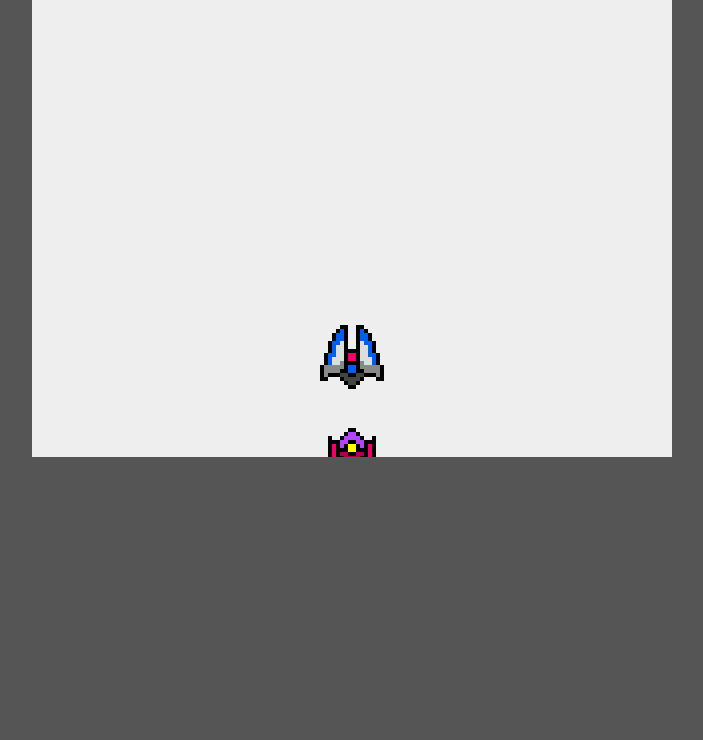
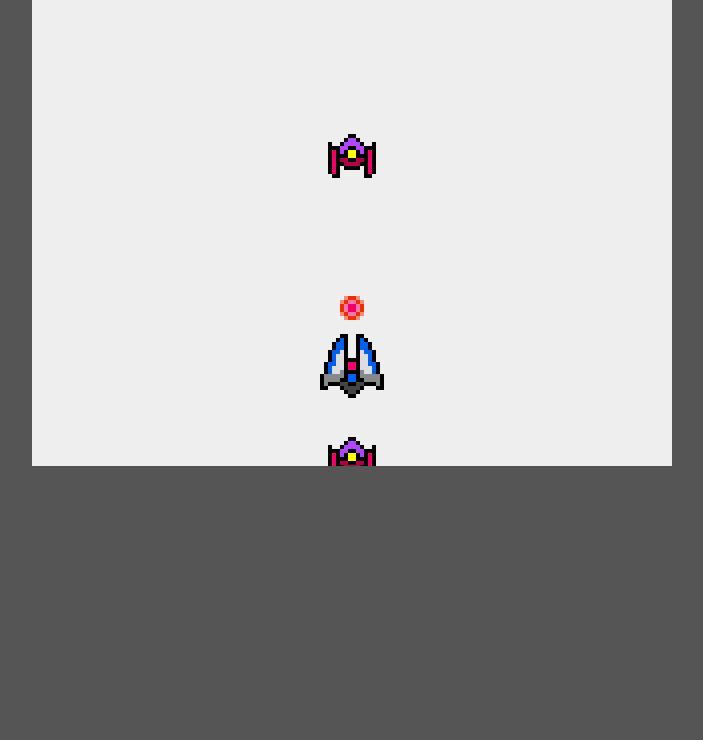
Before and after one commit to hiroki0104/shooting_game, a plain HTML site: page index.html in a window 1280 px wide. Shown: the part 60-800 px from the top of the page, without its empty margins (288-991 px from the left). Drawn offline with Linux system fonts and the light colour scheme.

Commit message:
explosion_create

```diff
--- a/index.html
+++ b/index.html
@@ -11,7 +11,7 @@
     <script src="script/script.js"></script>
   </head>
   <body>
-    <h1>My Game</h1>
+    <h1>Shooting Game(仮)</h1>
     <canvas id="main_canvas"></canvas>
   </body>
 </html>
--- a/script/character.js
+++ b/script/character.js
@@ -12,6 +12,13 @@ class Position {
     if (y != null) {
       this.y = y
     }
+  }
+
+  // targetとの距離を図る
+  distance(target) {
+    let x = this.x - target.x
+    let y = this.y - target.y
+    return Math.sqrt(x * x + y * y)
   }
 }
 
@@ -110,7 +117,7 @@ class Viper extends Character {
       }
       this.position.set(this.position.x, y)
       if (justTime % 100 < 50) {
-        this.ctx.globalAlpah = 0.5
+        this.ctx.globalAlpha = 0.5
       }
     } else {
       if (window.isKeyDown.key_ArrowLeft === true) {
@@ -140,6 +147,7 @@ class Viper extends Character {
           for (let i = 0; i < this.shotArray.length; i++) {
             if (this.shotArray[i].life <= 0) {
               this.shotArray[i].set(this.position.x, this.position.y)
+              this.shotArray[i].setPower(2)
               this.shotCheckCounter = -this.shotInterval
               break
             }
@@ -178,24 +186,53 @@ class Enemy extends Character {
   constructor(ctx, x, y, w, h, imagePath) {
     super(ctx, x, y, w, h, 0, imagePath)
     this.speed = 3
+    this.type = 'default'
+    this.frame = 0
+    this.shotArray = null
   }
 
-  set(x, y, life = 1) {
+  set(x, y, life = 1, type = 'default') {
     this.position.set(x, y)
     this.life = life
+    this.type = type
+    this.frame = 0
+  }
+
+  setShotArray(shotArray) {
+    this.shotArray = shotArray
   }
 
   update() {
     if (this.life <= 0) {
       return
     }
-    if (this.position.y - this.height > this.ctx.canvas.height) {
-      this.life = 0
+
+    switch (this.type) {
+      case 'default':
+      default:
+        if (this.frame === 50) {
+          this.fire()
+        }
+        this.position.x += this.vector.x * this.speed
+        this.position.y += this.vector.y * this.speed
+        if (this.position.y - this.height > this.ctx.canvas.height) {
+          this.life = 0
+        }
+        break
     }
-    this.position.x += this.vector.x * this.speed
-    this.position.y += this.vector.y * this.speed
+    this.draw()
+    ++this.frame
+  }
 
-    this.draw()
+  fire(x = 0.0, y = 1.0) {
+    for (let i = 0; i < this.shotArray.length; ++i) {
+      if (this.shotArray[i].life <= 0) {
+        this.shotArray[i].set(this.position.x, this.position.y)
+        this.shotArray[i].setSpeed(10.0)
+        this.shotArray[i].setVector(x, y)
+        break
+      }
+    }
   }
 }
 
@@ -203,6 +240,9 @@ class Shot extends Character {
   constructor(ctx, x, y, w, h, imagePath) {
     super(ctx, x, y, w, h, 0, imagePath)
     this.speed = 7
+    this.power = 1
+    this.targetArray = []
+    this.explosionArray = []
     // 進行方向のベクトル
     this.vector = new Position(0.0, -1.0)
   }
@@ -212,19 +252,138 @@ class Shot extends Character {
     this.life = 1
   }
 
+  setPower(power) {
+    if (power != null && power > 0) {
+      this.power = power
+    }
+  }
+
+  setTargets(targets) {
+    if (
+      targets != null &&
+      Array.isArray(targets) === true &&
+      targets.length > 0
+    ) {
+      this.targetArray = targets
+    }
+  }
+
+  setExplosions(targets) {
+    if (
+      targets != null &&
+      Array.isArray(targets) === true &&
+      targets.length > 0
+    ) {
+      this.explosionArray = targets
+    }
+  }
+
+  setSpeed(speed) {
+    if (speed != null && speed > 0) {
+      this.speed = speed
+    }
+  }
   // setVector(x, y) {
-  //   this.vector.set(x, y)
+  //   this.vector.set(x, y)z
   // }
 
   update() {
     if (this.life <= 0) {
       return
     }
-    if (this.position.y + this.height < 0) {
+    if (
+      this.position.y + this.height < 0 ||
+      this.position.y - this.height > this.ctx.canvas.height
+    ) {
       this.life = 0
     }
     this.position.x += this.vector.x * this.speed
     this.position.y += this.vector.y * this.speed
+
+    // ショットと対象との衝突判定をおこなう
+    this.targetArray.map(v => {
+      if (this.life <= 0 || v.life <= 0) {
+        return
+      }
+      let dist = this.position.distance(v.position)
+      if (dist <= (this.width + v.width) / 4) {
+        v.life -= this.power
+        if (v.life <= 0) {
+          for (let i = 0; i < this.explosionArray.length; ++i) {
+            // 爆発エフェクトの生成
+            if (this.explosionArray[i].life !== true) {
+              this.explosionArray[i].set(v.position.x, v.position.y)
+              break
+            }
+          }
+        }
+        this.life = 0
+      }
+    })
+
     this.rotationDraw()
   }
 }
+
+class Explosion {
+  constructor(ctx, radius, count, size, timeRange, color = '#ff1166') {
+    this.ctx = ctx
+    // 爆発の生存状態を表す
+    this.life = false
+    this.color = color
+    this.position = null
+    // 爆発の広がりの半径
+    this.radius = radius
+    this.count = count
+    this.startTime = 0
+    this.timeRange = timeRange
+    this.fireSize = size
+    // 火花の位置を格納する
+    this.firePosition = []
+    // 火花の進行方向を格納する
+    this.fireVector = []
+  }
+
+  set(x, y) {
+    for (let i = 0; i < this.count; ++i) {
+      this.firePosition[i] = new Position(x, y)
+      let r = Math.random() * Math.PI * 2.0
+      let s = Math.sin(r)
+      let c = Math.cos(r)
+      this.fireVector[i] = new Position(s, c)
+    }
+
+    this.life = true
+    this.startTime = Date.now()
+  }
+
+  update() {
+    if (this.life !== true) {
+      return
+    }
+    console.log(this.fireVector)
+    this.ctx.fillStyle = this.color
+    this.ctx.globalAlpha = 0.5
+    let time = (Date.now() - this.startTime) / 1000
+    // 爆発終了までの時間で正規化する
+    let progress = Math.min(time / this.timeRange, 1.0)
+
+    for (let i = 0; i < this.firePosition.length; ++i) {
+      // 火花が広がる距離
+      let d = this.radius * progress
+      let x = this.firePosition[i].x + this.fireVector[i].x * d
+      let y = this.firePosition[i].y + this.fireVector[i].y * d
+
+      this.ctx.fillRect(
+        x - this.fireSize / 2,
+        y - this.fireSize / 2,
+        this.fireSize,
+        this.fireSize
+      )
+    }
+
+    if (progress >= 1.0) {
+      this.life = false
+    }
+  }
+}
--- a/script/script.js
+++ b/script/script.js
@@ -6,12 +6,15 @@
   const CANVAS_HEIGHT = 480
   const SHOT_MAX_COUNT = 10
   const ENEMY_MAX_COUNT = 10
-
+  const ENEMY_SHOT_MAX_COUNT = 50
+  const EXPLOSION_MAX_COUNT = 10
   let util, canvas, ctx, image, startTime, viper, scene
 
   let enemyArray = []
+  let enemyShotArray = []
   let shotArray = []
   let singleShotArray = []
+  let explosionArray = []
   window.addEventListener('load', () => {
     util = new Canvas2DUtility(document.getElementById('main_canvas'))
     canvas = util.canvas
@@ -28,6 +31,46 @@
     // シーンの初期化
     scene = new SceneManager()
 
+    for (let i = 0; i < EXPLOSION_MAX_COUNT; ++i) {
+      explosionArray[i] = new Explosion(ctx, 50.0, 15, 30.0, 0.25)
+    }
+
+    let ec
+    for (ec = 0; ec < ENEMY_SHOT_MAX_COUNT; ++ec) {
+      enemyShotArray[ec] = new Shot(
+        ctx,
+        0,
+        0,
+        32,
+        32,
+        './../img/enemy_shot.png'
+      )
+    }
+    for (ec = 0; ec < ENEMY_MAX_COUNT; ++ec) {
+      enemyArray[ec] = new Enemy(ctx, 0, 0, 48, 48, './../img/enemy_small.png')
+      enemyArray[ec].setShotArray(enemyShotArray)
+    }
+
+    let mc
+    for (mc = 0; mc < SHOT_MAX_COUNT; ++mc) {
+      shotArray[mc] = new Shot(ctx, 0, 0, 32, 32, './../img/viper_shot.png')
+      singleShotArray[mc * 2] = new Shot(
+        ctx,
+        0,
+        0,
+        32,
+        32,
+        './../img/viper_single_shot.png'
+      )
+      singleShotArray[mc * 2 + 1] = new Shot(
+        ctx,
+        0,
+        0,
+        32,
+        32,
+        './../img/viper_single_shot.png'
+      )
+    }
     // 登場シーンからスタートするための設定
     viper = new Viper(ctx, 0, 0, 64, 64, './../img/viper.png')
     viper.setComing(
@@ -37,30 +80,16 @@
       CANVAS_HEIGHT - 100
     )
 
-    for (let j = 0; j < ENEMY_MAX_COUNT; ++j) {
-      enemyArray[j] = new Enemy(ctx, 0, 0, 48, 48, './../img/enemy_small.png')
+    viper.setShotArray(shotArray, singleShotArray)
+
+    for (mc = 0; mc < SHOT_MAX_COUNT; ++mc) {
+      shotArray[mc].setTargets(enemyArray)
+      singleShotArray[mc * 2].setTargets(enemyArray)
+      singleShotArray[mc * 2 + 1].setTargets(enemyArray)
+      shotArray[mc].setExplosions(explosionArray)
+      singleShotArray[mc * 2].setExplosions(explosionArray)
+      singleShotArray[mc * 2 + 1].setExplosions(explosionArray)
     }
-
-    for (let i = 0; i < SHOT_MAX_COUNT; ++i) {
-      shotArray[i] = new Shot(ctx, 0, 0, 32, 32, './../img/viper_shot.png')
-      singleShotArray[i * 2] = new Shot(
-        ctx,
-        0,
-        0,
-        32,
-        32,
-        './../img/viper_single_shot.png'
-      )
-      singleShotArray[i * 2 + 1] = new Shot(
-        ctx,
-        0,
-        0,
-        32,
-        32,
-        './../img/viper_single_shot.png'
-      )
-    }
-    viper.setShotArray(shotArray, singleShotArray)
   }
 
   // インスタンスの準備が完了しているかどうか確認する
@@ -69,6 +98,9 @@
     ready = ready && viper.ready
 
     enemyArray.map(v => {
+      ready = ready && v.ready
+    })
+    enemyShotArray.map(v => {
       ready = ready && v.ready
     })
     shotArray.map(v => {
@@ -104,23 +136,25 @@
       }
     })
     scene.add('invade', time => {
-      if (scene.frame !== 0) {
-        return
+      if (scene.frame === 0) {
+        for (let i = 0; i < ENEMY_MAX_COUNT; ++i) {
+          if (enemyArray[i].life <= 0) {
+            let e = enemyArray[i]
+            e.set(CANVAS_WWIDTH_HALF, -e.height, 2, 'default')
+            e.setVector(0.0, 1.0)
+            break
+          }
+        }
       }
-      for (let i = 0; i < ENEMY_MAX_COUNT; ++i) {
-        if (enemyArray[i].life <= 0) {
-          let e = enemyArray[i]
-          e.set(CANVAS_WWIDTH_HALF, -e.height)
-          e.setVector(0.0, 1.0)
-          break
-        }
+      if (scene.frame === 100) {
+        scene.use('invade')
       }
     })
 
     scene.use('intro')
   }
   function render() {
-    ctx.globalAlpah = 1.0
+    ctx.globalAlpha = 1.0
     util.drawRact(0, 0, canvas.width, canvas.height, '#eeeeee')
     // ミリ秒を秒に換算する
     let nowTime = (Date.now() - startTime) / 1000
@@ -129,15 +163,19 @@
     // let x = s * 100.0
     scene.update()
     viper.update()
+    enemyArray.map(v => {
+      v.update()
+    })
     shotArray.map(v => {
       v.update()
     })
-
-    enemyArray.map(v => {
+    singleShotArray.map(v => {
       v.update()
     })
-
-    singleShotArray.map(v => {
+    enemyShotArray.map(v => {
+      v.update()
+    })
+    explosionArray.map(v => {
       v.update()
     })
     requestAnimationFrame(render)
```
